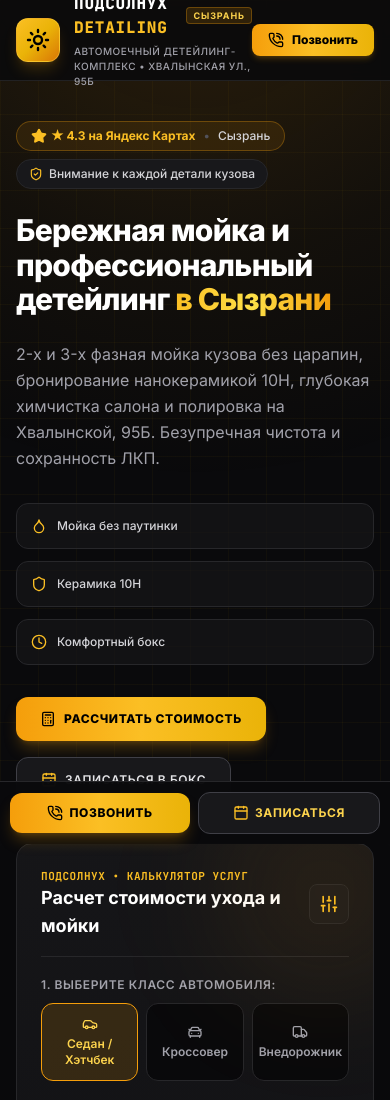
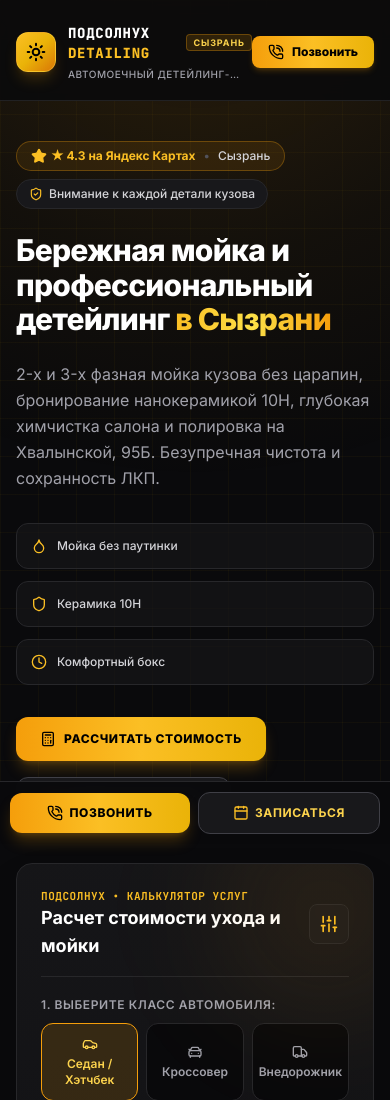
Before and after one commit to jimbo961/preview, a plain HTML site: page podsolnukh/index.html in a window 390 px wide. Shown: the top 1100 px of the page. Drawn offline with nearby package versions, Linux system fonts and the light colour scheme.

Commit message:
Update index.html

```diff
--- a/podsolnukh/index.html
+++ b/podsolnukh/index.html
@@ -80,22 +80,22 @@
   <div class="fixed inset-0 bg-tech-grid pointer-events-none z-0"></div>
   <div class="fixed top-0 left-0 right-0 h-[640px] radial-sun-glow pointer-events-none z-0"></div>
 
-  <header class="sticky top-0 z-40 w-full backdrop-blur-md bg-[#0a0a0c]/90 border-b border-zinc-800/80 transition-all">
-    <div class="max-w-7xl mx-auto px-4 sm:px-6 lg:px-8 h-20 flex items-center justify-between relative z-10">
+  <header class="sticky top-0 z-40 w-full backdrop-blur-md bg-[#0a0a0c]/90 border-b border-zinc-800/80 transition-all pt-4 pb-3 sm:py-0">
+    <div class="max-w-7xl mx-auto px-4 sm:px-6 lg:px-8 min-h-[4.5rem] sm:h-20 flex items-center justify-between relative z-10">
 
       <!-- Логотип «ПОДСОЛНУХ • Detailing & Wash» -->
-      <a href="#" class="flex items-center gap-3.5 group">
-        <div class="w-11 h-11 rounded-xl bg-gradient-to-br from-amber-400 via-yellow-500 to-amber-600 flex items-center justify-center text-black font-black shadow-lg shadow-amber-500/20 group-hover:scale-105 transition-transform border border-amber-300/40 shrink-0">
-          <i data-lucide="sun" class="w-6 h-6 stroke-[2.4]"></i>
+      <a href="#" class="flex items-center gap-3 group py-1">
+        <div class="w-10 h-10 sm:w-11 sm:h-11 rounded-xl bg-gradient-to-br from-amber-400 via-yellow-500 to-amber-600 flex items-center justify-center text-black font-black shadow-lg shadow-amber-500/20 group-hover:scale-105 transition-transform border border-amber-300/40 shrink-0">
+          <i data-lucide="sun" class="w-5 h-5 sm:w-6 sm:h-6 stroke-[2.4]"></i>
         </div>
         <div class="flex flex-col">
-          <div class="flex items-center gap-2 leading-tight mb-1">
-            <span class="text-base sm:text-lg font-black tracking-wider uppercase font-mono text-white">
+          <div class="flex items-center gap-1.5 sm:gap-2 leading-tight mb-1">
+            <span class="text-sm sm:text-base md:text-lg font-black tracking-wider uppercase font-mono text-white">
               ПОДСОЛНУХ <span class="text-amber-400">DETAILING</span>
             </span>
             <span class="text-[9px] px-1.5 py-0.5 rounded bg-amber-500/15 text-amber-300 border border-amber-500/30 font-sans font-bold tracking-widest uppercase">СЫЗРАНЬ</span>
           </div>
-          <span class="text-[10px] tracking-wider uppercase text-zinc-400 font-medium">Автомоечный детейлинг-комплекс • Хвалынская ул., 95Б</span>
+          <span class="text-[10px] tracking-wider uppercase text-zinc-400 font-medium line-clamp-1 sm:line-clamp-none">Автомоечный детейлинг-комплекс • Хвалынская ул., 95Б</span>
         </div>
       </a>
 
```
